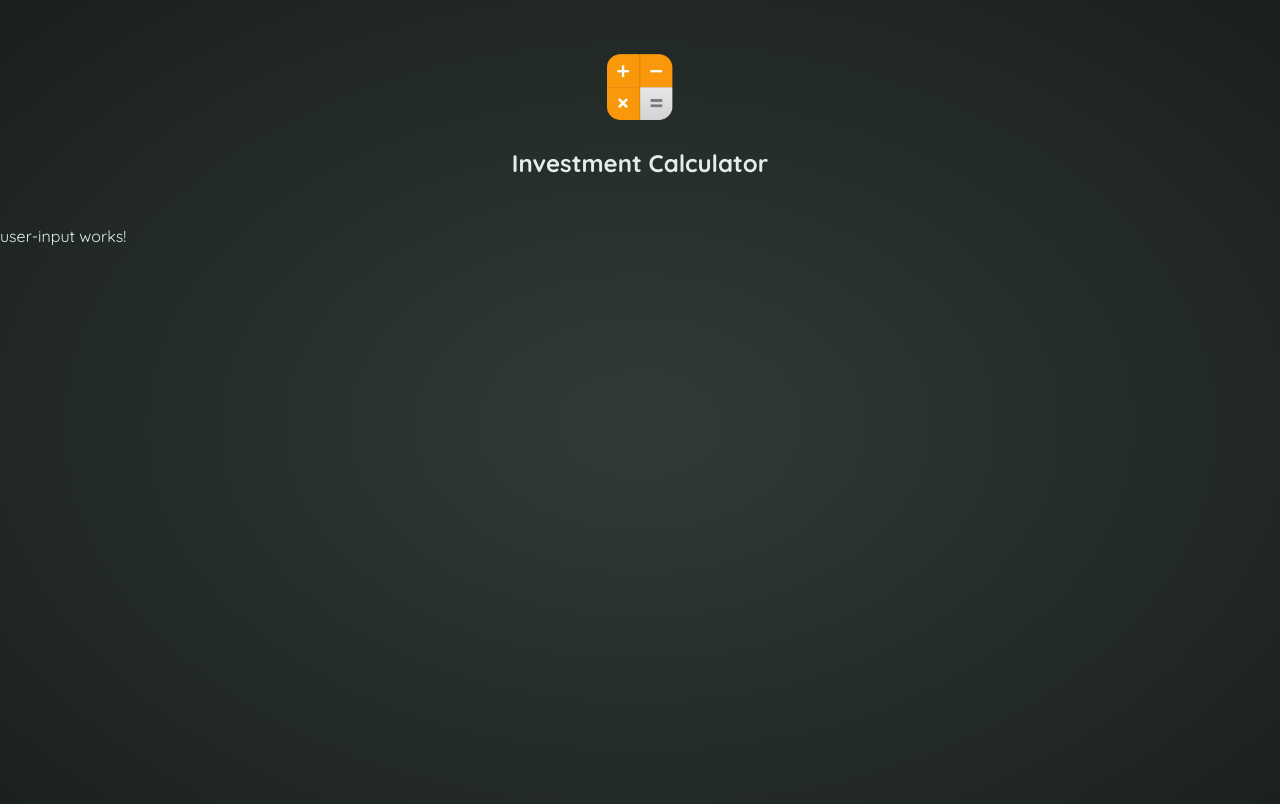
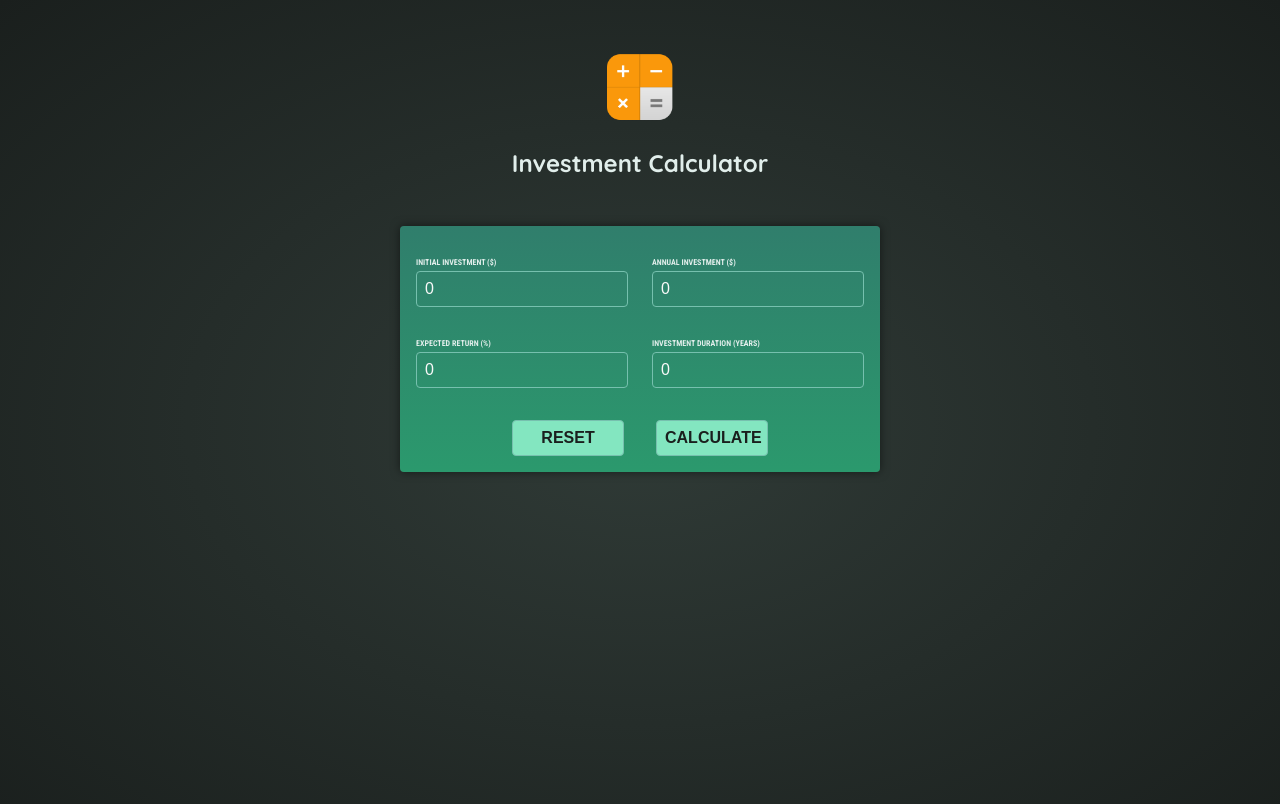
Before and after one commit to Sean-Xiao-Liu/angular102, an Angular app: page / in a window 1280 px wide. Shown: the top 804 px of the page. Built offline with nearby package versions, Linux system fonts and the light colour scheme.

Commit message:
add user input component

```diff
--- a/src/app/user-input/user-input.component.css
+++ b/src/app/user-input/user-input.component.css
@@ -0,0 +1,62 @@
+form {
+    padding: 1rem;
+    max-width: 30rem;
+    margin: 2rem auto;
+    border-radius: 4px;
+    background: linear-gradient(180deg, #307e6c, #2b996d);
+    box-shadow: 0 0 10px rgba(0, 0, 0, 0.5);
+}
+
+.input-group {
+    display: flex;
+    justify-content: space-evenly;
+    gap: 1.5rem;
+}
+
+label {
+    display: block;
+    margin-bottom: 0.25rem;
+    font-family: "Roboto Condensed", sans-serif;
+    font-size: 0.5rem;
+    font-weight: bold;
+    text-transform: uppercase;
+}
+
+input {
+    width: 100%;
+    padding: 0.5rem;
+    border: 1px solid #76c0ae;
+    border-radius: 0.25rem;
+    background-color: transparent;
+    color: #f9f9f9;
+    font-size: 1rem;
+}
+
+input::placeholder {
+    color: #f9f9f9;
+}
+
+.button-container {
+    display: flex;
+    justify-content: center;
+    margin-top: 1rem;
+    gap: 1rem;
+}
+
+button {
+    width: 25%;
+    padding: 0.5rem;
+    border: 1px solid #76c0ae;
+    border-radius: 0.25rem;
+    background-color: #83e6c0;
+    color: #1a1f1d;
+    font-size: 1rem;
+    font-weight: bold;
+    text-transform: uppercase;
+    cursor: pointer;
+    text-align: center;
+}
+
+button:hover {
+    background-color: #aaf1d6;
+}
--- a/src/app/user-input/user-input.component.html
+++ b/src/app/user-input/user-input.component.html
@@ -1 +1,51 @@
-<p>user-input works!</p>
+<form>
+  <div class="input-group">
+    <p>
+      <label for="initial-investment">Initial Investment ($)</label>
+      <input
+        type="number"
+        id="initial-investment"
+        name="initial-investment"
+        [placeholder]="initialInvestment"
+        [(ngModel)]="initialInvestment"
+      />
+    </p>
+    <p>
+      <label for="annual-investment">Annual Investment ($)</label>
+      <input
+        type="number"
+        id="annual-investment"
+        name="annual-investment"
+        [placeholder]="annualInvestment"
+        [(ngModel)]="annualInvestment"
+      />
+    </p>
+  </div>
+  <div class="input-group">
+    <p>
+      <label for="expected-return">Expected Return (%)</label>
+      <input
+        type="number"
+        id="expected-return"
+        name="expected-return"
+        [placeholder]="expectedReturn"
+        [(ngModel)]="expectedReturn"
+      />
+    </p>
+    <p>
+      <label for="investment-duration">Investment Duration (years)</label>
+      <input
+        type="number"
+        id="investment-duration"
+        name="investment-duration"
+        [placeholder]="investmentDuration"
+        [(ngModel)]="investmentDuration"
+      />
+    </p>
+  </div>
+  <div class="button-container">
+    <button type="button" class="button" (click)="onReset()">Reset</button>
+    <br />
+    <button type="submit" class="button">Calculate</button>
+  </div>
+</form>
--- a/src/app/user-input/user-input.component.ts
+++ b/src/app/user-input/user-input.component.ts
@@ -1,12 +1,24 @@
 import { Component } from '@angular/core';
+import { FormsModule } from '@angular/forms';
 
 @Component({
   selector: 'app-user-input',
   standalone: true,
-  imports: [],
+  imports: [FormsModule],
   templateUrl: './user-input.component.html',
   styleUrl: './user-input.component.css'
 })
 export class UserInputComponent {
+  initialInvestment = 0;
+  annualInvestment = 0;
+  expectedReturn = 0;
+  investmentDuration = 0;
 
+  onReset() {
+    console.log("resetting the form");
+    this.initialInvestment = 0;
+    this.annualInvestment = 0;
+    this.expectedReturn = 0;
+    this.investmentDuration = 0;
+  }
 }
```
